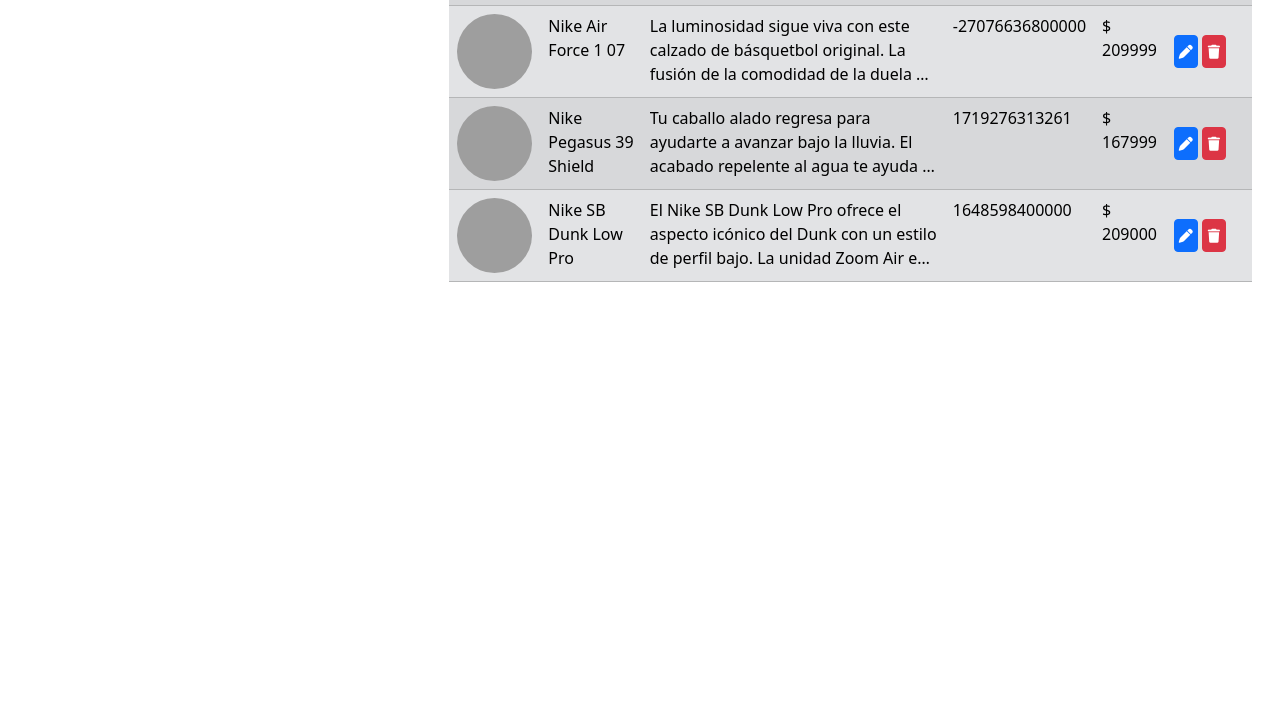
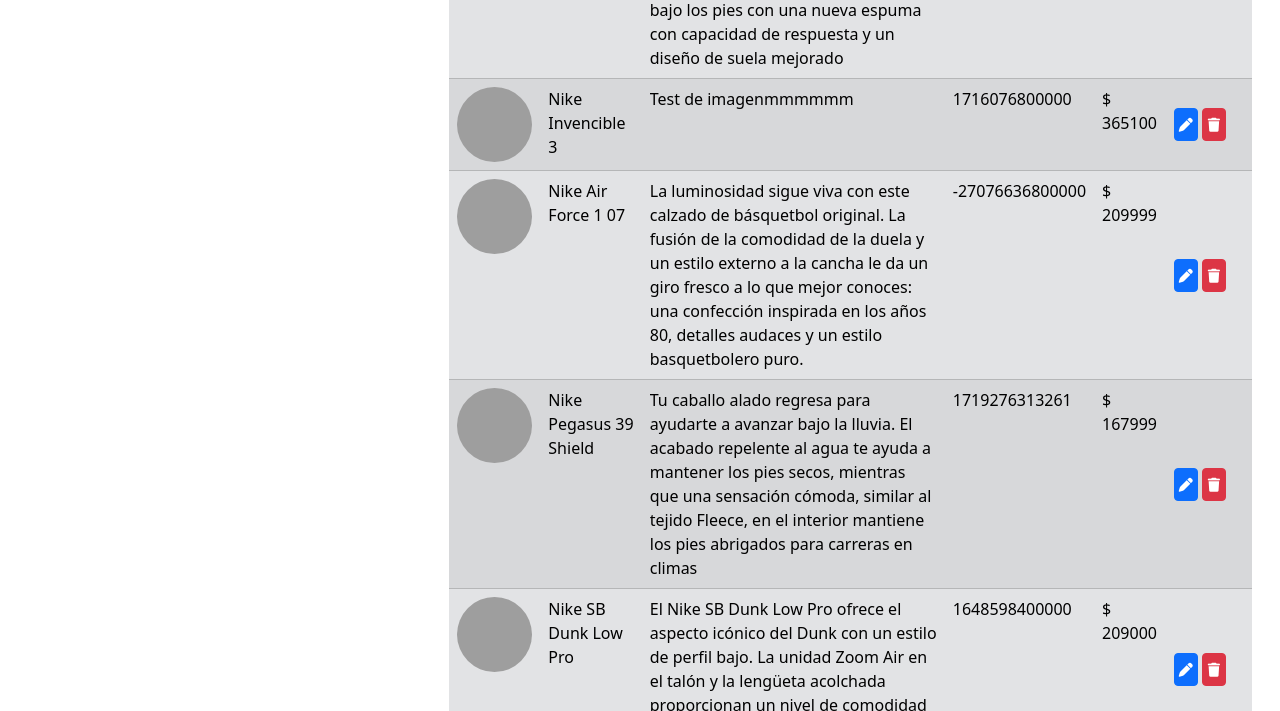
Before and after one commit to sebadamis/primer-git-repositorio, a plain HTML site: page index.html in a window 1280 px wide. Shown: the part 444-1155 px from the top of the page. Before the commit the page ends 800 px from the top, so only its background shows below. Drawn offline with nearby package versions, Linux system fonts and the light colour scheme; grey boxes are pictures that could not be loaded.

Commit message:
app js y set date

```diff
--- a/CSS/styles.css
+++ b/CSS/styles.css
@@ -22,7 +22,7 @@
     .product-description {
         .description {
         display: -webkit-box;
-        -webkit-line-clamp: 3;
+        /* -webkit-line-clamp: 3; */
         overflow: hidden;
         -webkit-box-orient: vertical;
         }
```
